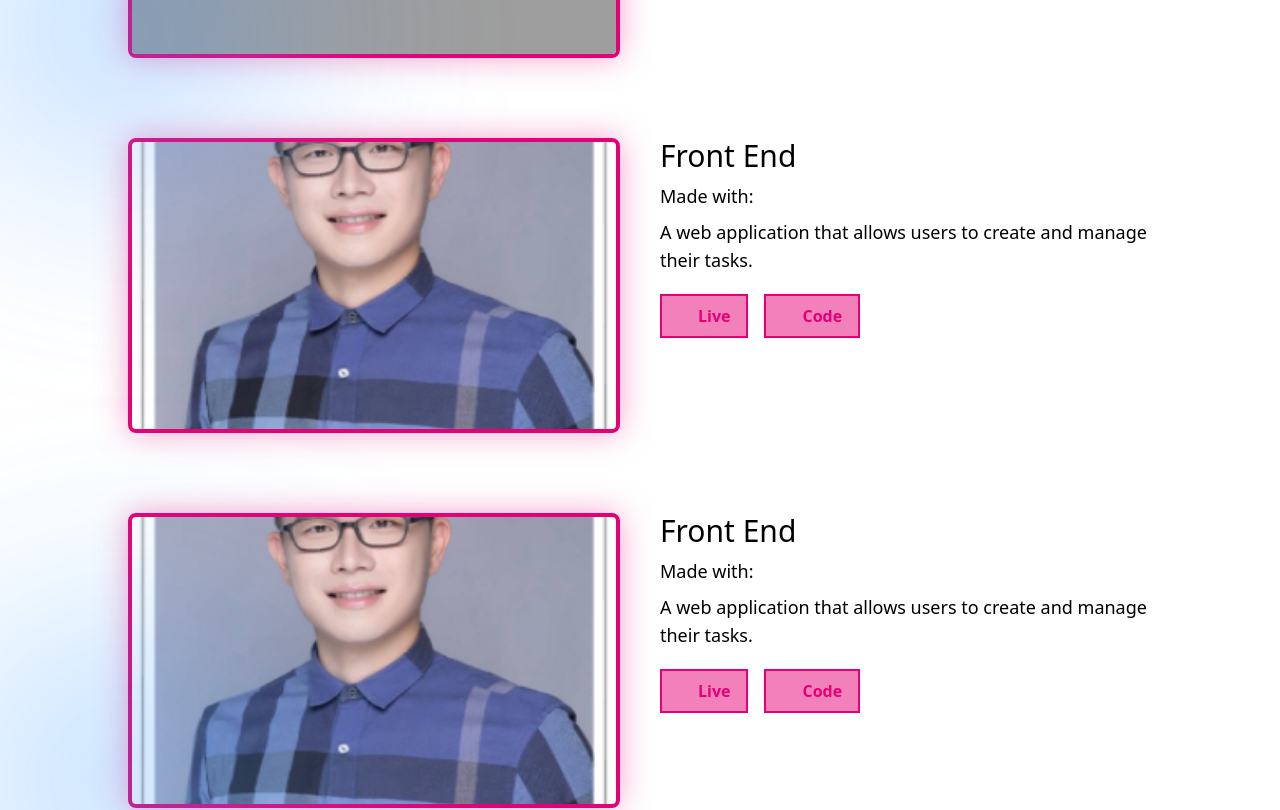
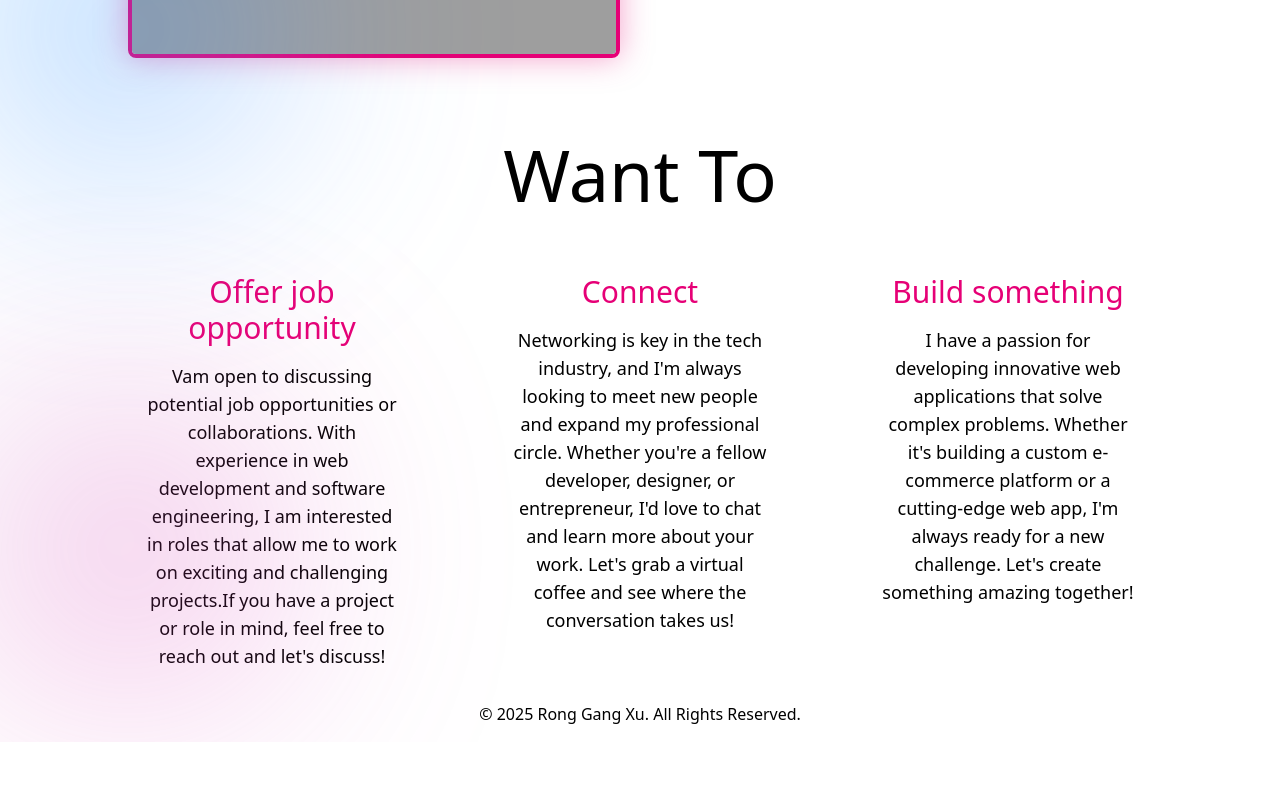
Before and after one commit to whoisrgxu/Personal-Site, a Next.js app in the folder my-app/: page / in a window 1280 px wide. Shown: the part 3440-4250 px from the top of the page. After the commit the page ends 4182 px from the top, so only its background shows below. Built offline with nearby package versions, Linux system fonts and the light colour scheme; grey boxes are pictures that could not be loaded; some icons are missing.

Commit message:
Delete mock projects

```diff
--- a/my-app/src/Common/Projects.js
+++ b/my-app/src/Common/Projects.js
@@ -19,20 +19,6 @@ const projects = [
     Description: "A web poker game that tests your memory through matching cards.",
     Link: "https://memory-fun.onrender.com",
     Image: "/MemoryFun.png",
-  },
-  {
-    Title: "Front End",
-    MadeWith: [],
-    Description: "A web application that allows users to create and manage their tasks.",
-    Link: "",
-    Image: "/roger.png",
-  },
-  {
-    Title: "Front End",
-    MadeWith: [],
-    Description: "A web application that allows users to create and manage their tasks.",
-    Link: "",
-    Image: "/roger.png",
   }
 ];
 
```
